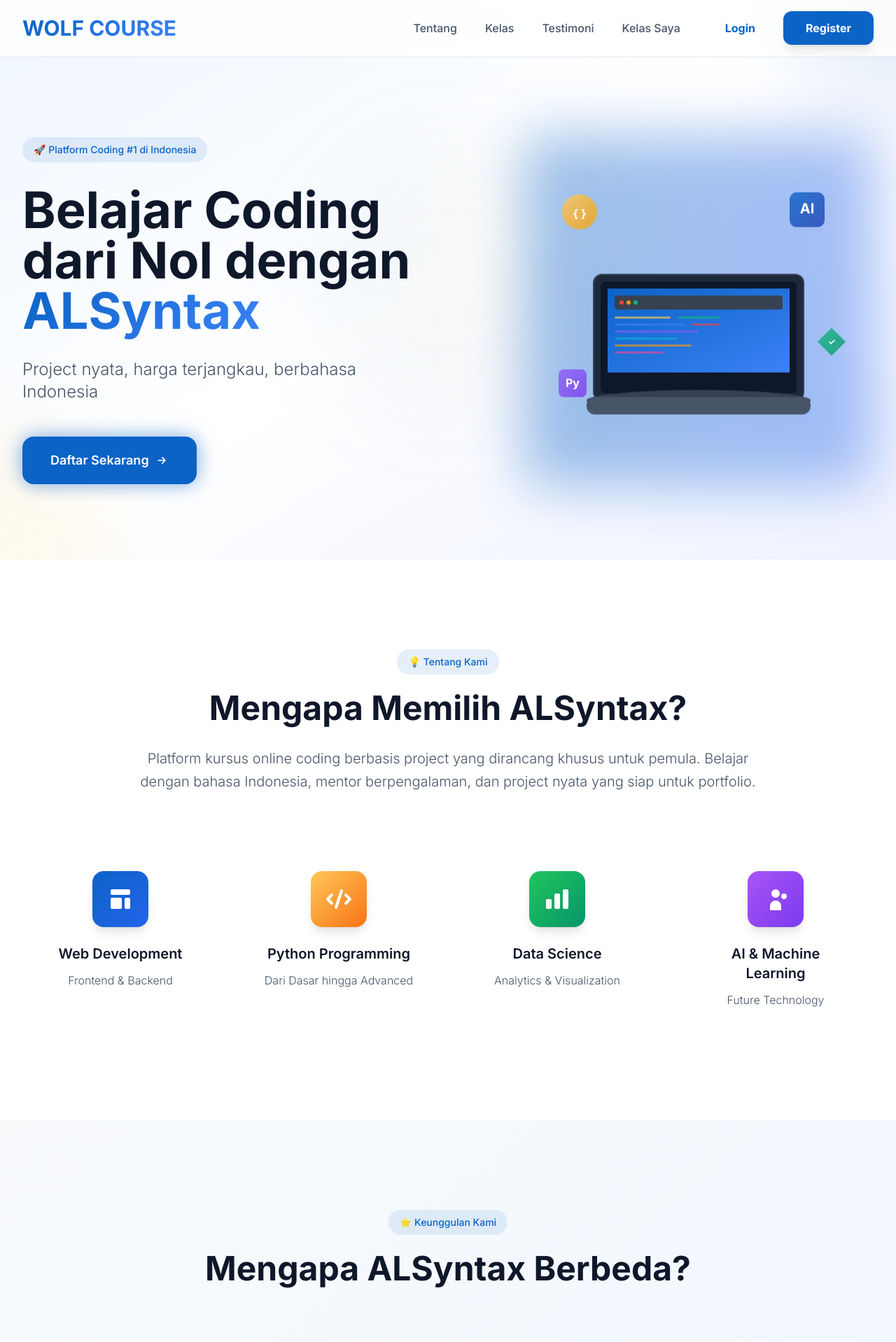
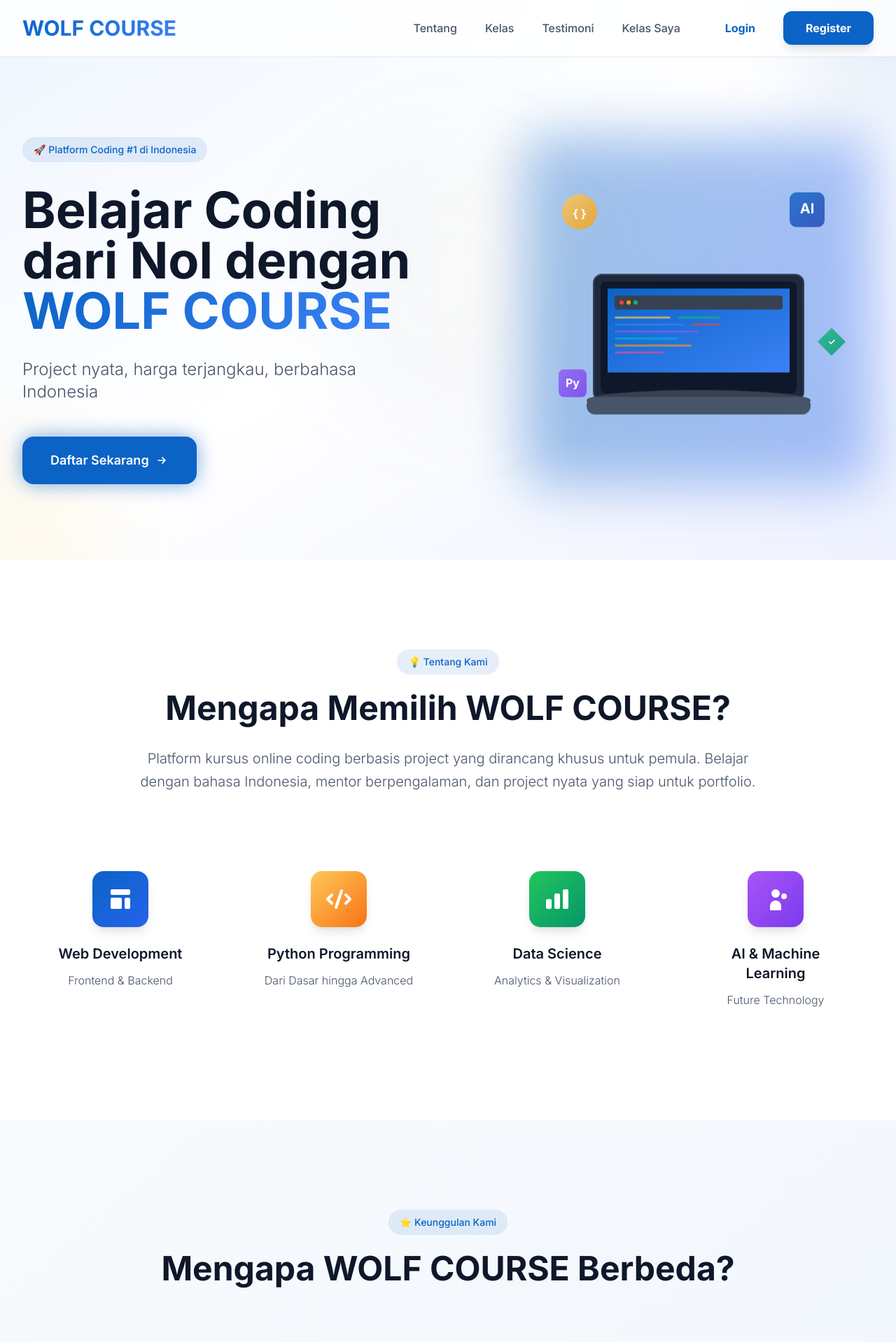
Before and after one commit to muzaaqi/responsi-uts-pwp, a Flask app: page / in a window 1280 px wide. Shown: the top 1918 px of the page at 70% size. Run offline with Flask 3, Linux system fonts and the light colour scheme; data that the repository does not hold is empty; some libraries are stand-ins or nearby versions.

Commit message:
chore(ui): change name brand

```diff
--- a/templates/index.html
+++ b/templates/index.html
@@ -38,7 +38,7 @@
                     </div>
                     <h1 class="text-3xl sm:text-4xl md:text-5xl lg:text-7xl font-bold text-gray-900 mb-6 sm:mb-8 leading-tight">
                         Belajar Coding dari Nol dengan
-                        <span class="text-gradient">ALSyntax</span>
+                        <span class="text-gradient">WOLF COURSE</span>
                     </h1>
                     <p class="text-lg sm:text-xl lg:text-2xl text-gray-600 mb-8 sm:mb-12 leading-relaxed font-light">
                         Project nyata, harga terjangkau, berbahasa Indonesia
@@ -147,7 +147,7 @@
                 <div class="inline-flex items-center px-4 py-2 bg-primary/10 rounded-full text-primary font-medium text-sm mb-6">
                     💡 Tentang Kami
                 </div>
-                <h2 class="text-4xl lg:text-5xl font-bold text-gray-900 mb-8">Mengapa Memilih ALSyntax?</h2>
+                <h2 class="text-4xl lg:text-5xl font-bold text-gray-900 mb-8">Mengapa Memilih WOLF COURSE?</h2>
                 <p class="text-xl text-gray-600 max-w-4xl mx-auto leading-relaxed font-light">
                     Platform kursus online coding berbasis project yang dirancang khusus untuk pemula.
                     Belajar dengan bahasa Indonesia, mentor berpengalaman, dan project nyata yang siap untuk portfolio.
@@ -202,7 +202,7 @@
                 <div class="inline-flex items-center px-4 py-2 bg-primary/10 rounded-full text-primary font-medium text-sm mb-6">
                     ⭐ Keunggulan Kami
                 </div>
-                <h2 class="text-4xl lg:text-5xl font-bold text-gray-900 mb-8">Mengapa ALSyntax Berbeda?</h2>
+                <h2 class="text-4xl lg:text-5xl font-bold text-gray-900 mb-8">Mengapa WOLF COURSE Berbeda?</h2>
             </div>
             <div class="grid md:grid-cols-2 lg:grid-cols-3 gap-8">
                 <div class="group bg-white/80 backdrop-blur-sm p-10 rounded-3xl shadow-xl hover:shadow-2xl transition-all duration-500 hover:-translate-y-2 border border-white/20">
@@ -409,7 +409,7 @@
                     💬 Testimoni
                 </div>
                 <h2 class="text-4xl lg:text-5xl font-bold text-gray-900 mb-8">Apa Kata Mereka?</h2>
-                <p class="text-xl text-gray-600 max-w-3xl mx-auto font-light">Ribuan siswa telah berhasil mengubah karir mereka bersama ALSyntax</p>
+                <p class="text-xl text-gray-600 max-w-3xl mx-auto font-light">Ribuan siswa telah berhasil mengubah karir mereka bersama WOLF COURSE</p>
             </div>
             <div class="grid md:grid-cols-3 gap-10">
                 <div class="group bg-white/80 backdrop-blur-sm p-10 rounded-3xl shadow-xl hover:shadow-2xl transition-all duration-500 hover:-translate-y-2 border border-white/20">
@@ -441,7 +441,7 @@
                             </div>
                         </div>
                     </div>
-                    <p class="text-gray-700 italic leading-relaxed font-light text-lg">"Project-based learning di ALSyntax sangat membantu. Portfolio saya jadi kuat dan mudah dapat kerja impian!"</p>
+                    <p class="text-gray-700 italic leading-relaxed font-light text-lg">"Project-based learning di WOLF COURSE sangat membantu. Portfolio saya jadi kuat dan mudah dapat kerja impian!"</p>
                 </div>
 
                 <div class="group bg-white/80 backdrop-blur-sm p-10 rounded-3xl shadow-xl hover:shadow-2xl transition-all duration-500 hover:-translate-y-2 border border-white/20">
@@ -457,7 +457,7 @@
                             </div>
                         </div>
                     </div>
-                    <p class="text-gray-700 italic leading-relaxed font-light text-lg">"Dari nol coding sampai bisa bikin aplikasi AI. Sekarang gaji saya naik 300%! Terima kasih ALSyntax!"</p>
+                    <p class="text-gray-700 italic leading-relaxed font-light text-lg">"Dari nol coding sampai bisa bikin aplikasi AI. Sekarang gaji saya naik 300%! Terima kasih WOLF COURSE!"</p>
                 </div>
             </div>
         </div>
@@ -475,7 +475,7 @@
                 Mulai Belajar Coding Hari Ini
             </h2>
             <p class="text-xl lg:text-2xl text-blue-100 mb-12 leading-relaxed font-light max-w-3xl mx-auto">
-                Bergabung dengan ribuan siswa yang telah mengubah karir mereka bersama ALSyntax. Investasi terbaik untuk masa depan Anda!
+                Bergabung dengan ribuan siswa yang telah mengubah karir mereka bersama WOLF COURSE. Investasi terbaik untuk masa depan Anda!
             </p>
             <div class="flex flex-col sm:flex-row gap-6 justify-center">
                 <button class="group bg-accent text-gray-900 px-12 py-5 rounded-2xl text-xl font-bold hover:bg-yellow-400 transition-all duration-300 shadow-2xl hover:shadow-accent/25 hover:scale-105">
@@ -504,7 +504,7 @@
         <div class="max-w-7xl mx-auto px-4 sm:px-6 lg:px-8 relative z-10">
             <div class="grid md:grid-cols-4 gap-12">
                 <div class="col-span-2">
-                    <div class="text-3xl font-bold text-gradient mb-6">ALSyntax</div>
+                    <div class="text-3xl font-bold text-gradient mb-6">WOLF COURSE</div>
                     <p class="text-gray-300 mb-8 leading-relaxed font-light text-lg max-w-md">Platform kursus online coding terbaik untuk pemula. Belajar dengan bahasa Indonesia, project nyata, dan mentor berpengalaman.</p>
                     <div class="flex space-x-4">
                         <a href="#" class="group w-12 h-12 bg-primary rounded-2xl flex items-center justify-center hover:bg-blue-700 transition-all duration-300 shadow-lg hover:shadow-xl hover:scale-110">
@@ -548,7 +548,7 @@
                             <span class="text-2xl mr-3">📧</span>
                             <div>
                                 <div class="font-medium text-white">Email</div>
-                                <div>info@alsyntax.com</div>
+                                <div>info@wolfcourse.com</div>
                             </div>
                         </li>
                         <li class="flex items-center">
@@ -562,7 +562,7 @@
                 </div>
             </div>
             <div class="border-t border-gray-700 mt-16 pt-8 text-center">
-                <p class="text-gray-400 font-light">&copy; 2025 ALSyntax. All rights reserved. Made with ❤️ for Indonesian developers.</p>
+                <p class="text-gray-400 font-light">&copy; 2025 WOLF COURSE. All rights reserved. Made with ❤️ for Indonesian developers.</p>
             </div>
         </div>
     </footer>
```
